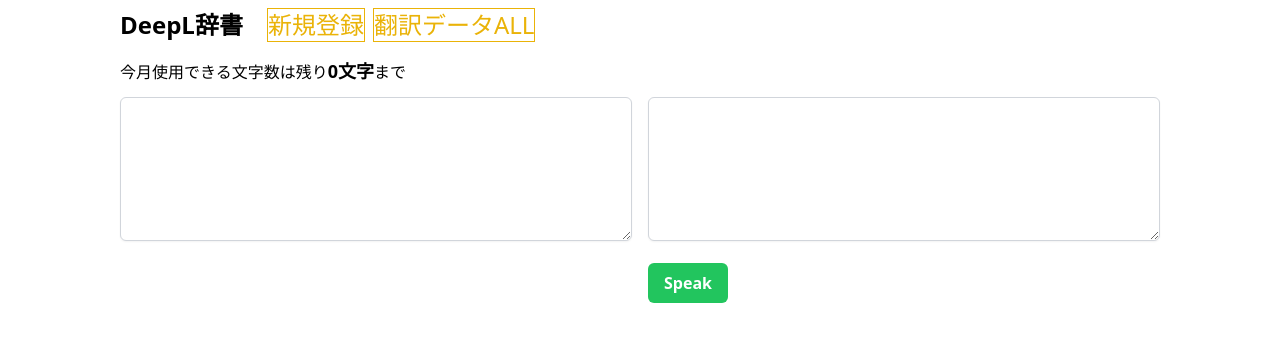
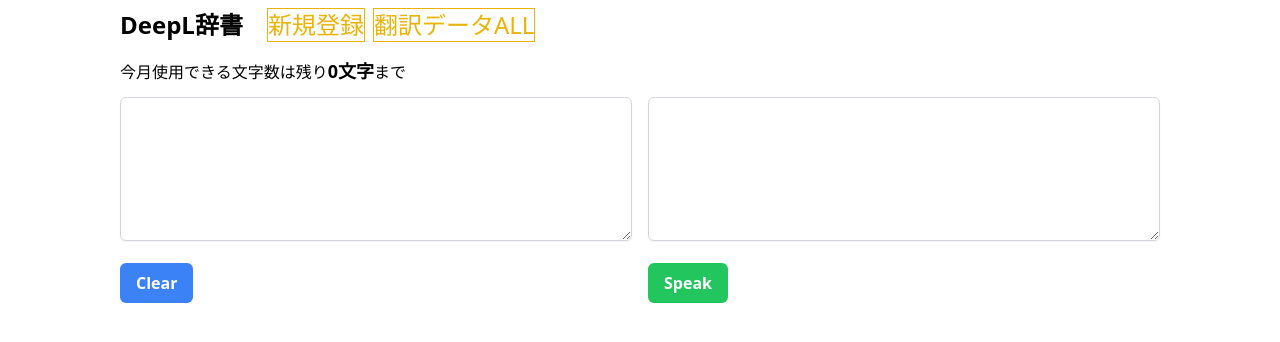
Before and after one commit to hro19/front_mongo_translate, a Next.js app: page /translates in a window 1280 px wide. Shown: the top 342 px of the page. Built offline with nearby package versions, Linux system fonts and the light colour scheme; no server answers.

Commit message:
【react】Clearボタンを設置

```diff
--- a/src/pages/translates/index.tsx
+++ b/src/pages/translates/index.tsx
@@ -45,7 +45,8 @@
         <p className="mb-3">
           {/* {!isNaN(apiLimit) && (apiLimit === maxApiNum || `${apiLimit}文字`)} */}
           今月使用できる文字数は残り
-          <span className="font-bold text-lg">{maxApiNum - apiLimit}文字</span>まで
+          <span className="font-bold text-lg">{maxApiNum - apiLimit}文字</span>
+          まで
         </p>
         <div className="grid gap-4 sm:grid-cols-2">
           <div>
@@ -59,6 +60,13 @@
               onClick={() =>handleTranslate({inputText,setTranslatedText,})}
               className="bg-blue-500 hover:bg-blue-700 text-white font-bold py-2 px-4 rounded-md mt-4"
             >Translate</button> */}
+            <button
+              onClick={(() => {
+                setInputText("");
+                setTranslatedText("");
+              })}
+              className="bg-blue-500 hover:bg-blue-700 text-white font-bold py-2 px-4 rounded-md mt-4"
+            >Clear</button>
           </div>
           <div>
             <textarea
```
